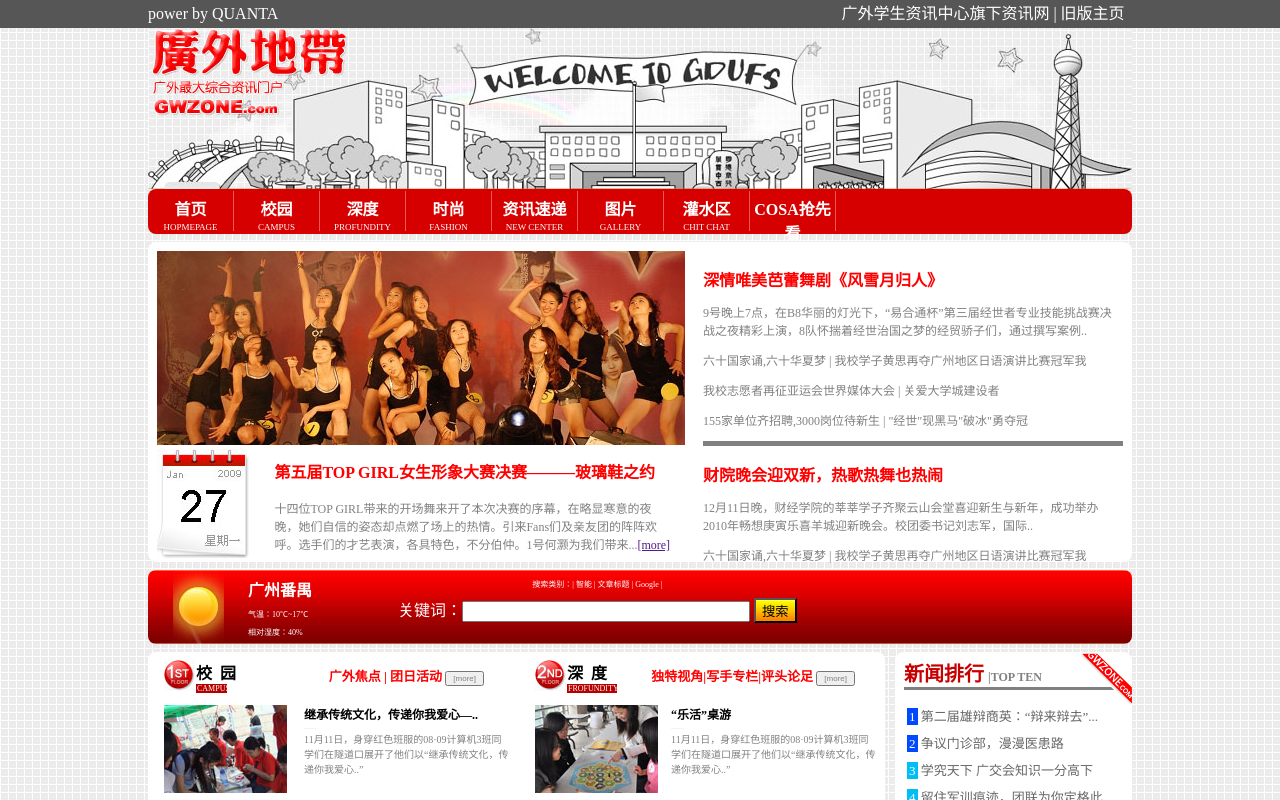
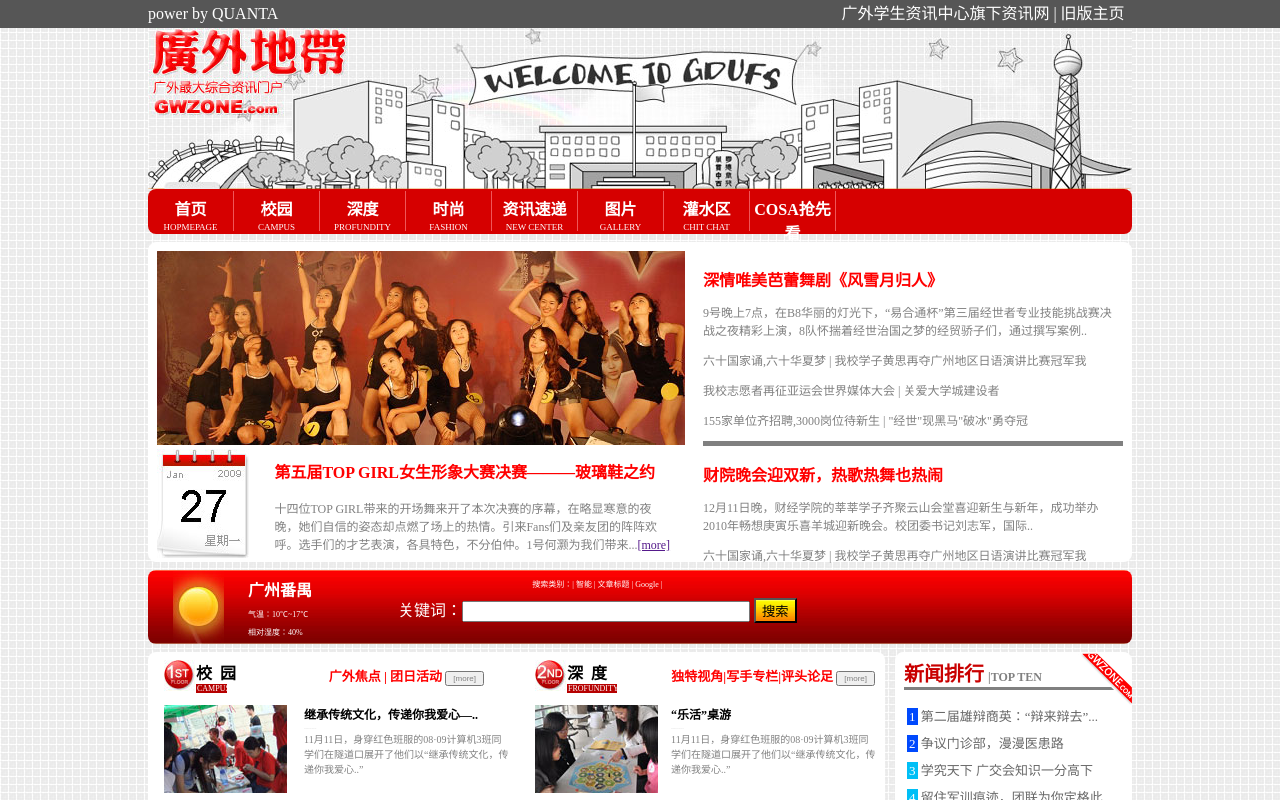
Before and after one commit to buerwei/Guangwai, a plain HTML site: page index.html in a window 1280 px wide. Shown: the top 800 px of the page. Drawn offline with Linux system fonts and the light colour scheme.

Commit message:
Update index.html

```diff
--- a/index.html
+++ b/index.html
@@ -226,7 +226,7 @@
 		margin-left: 8px;
 	}
 	.head-7{
-		width: 328px;
+		width: 348px;
 		height: 45px;
 		background-image: url(images/2nd.jpg);
 		background-repeat: no-repeat;
```
